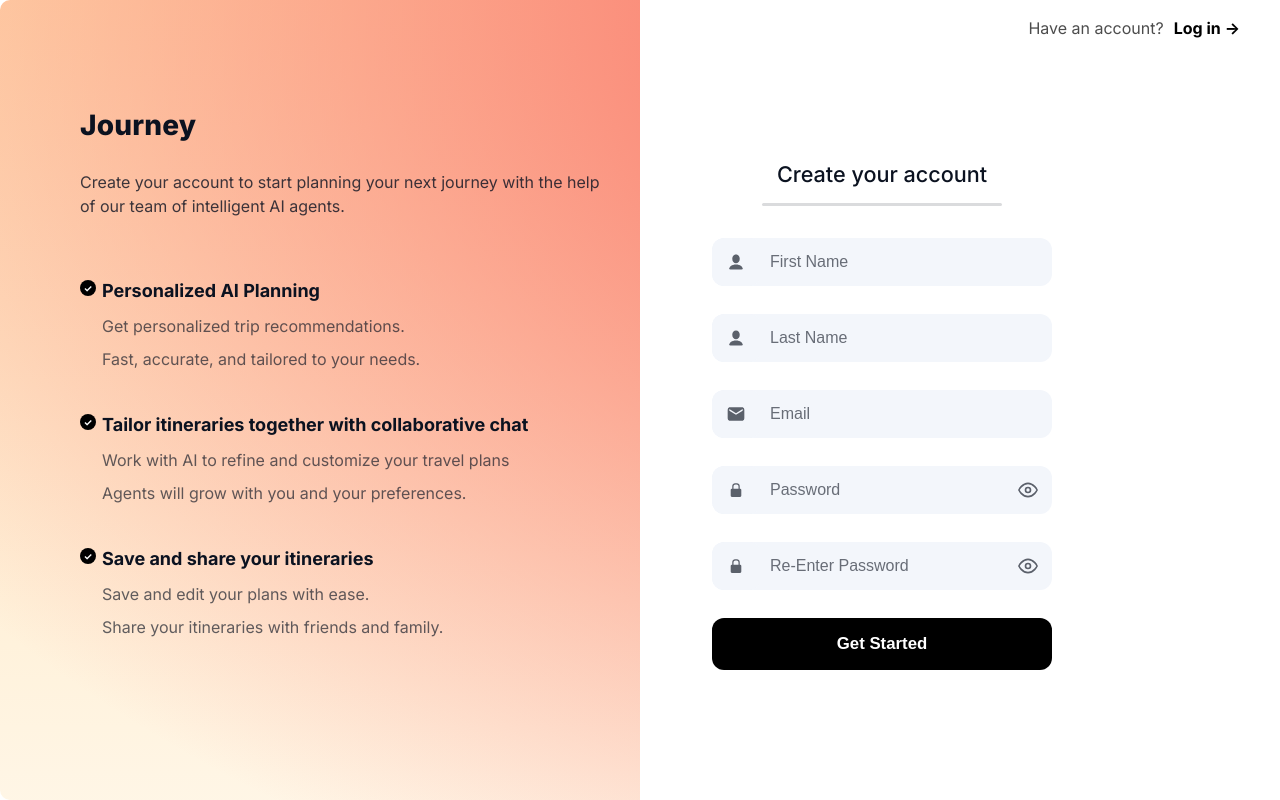
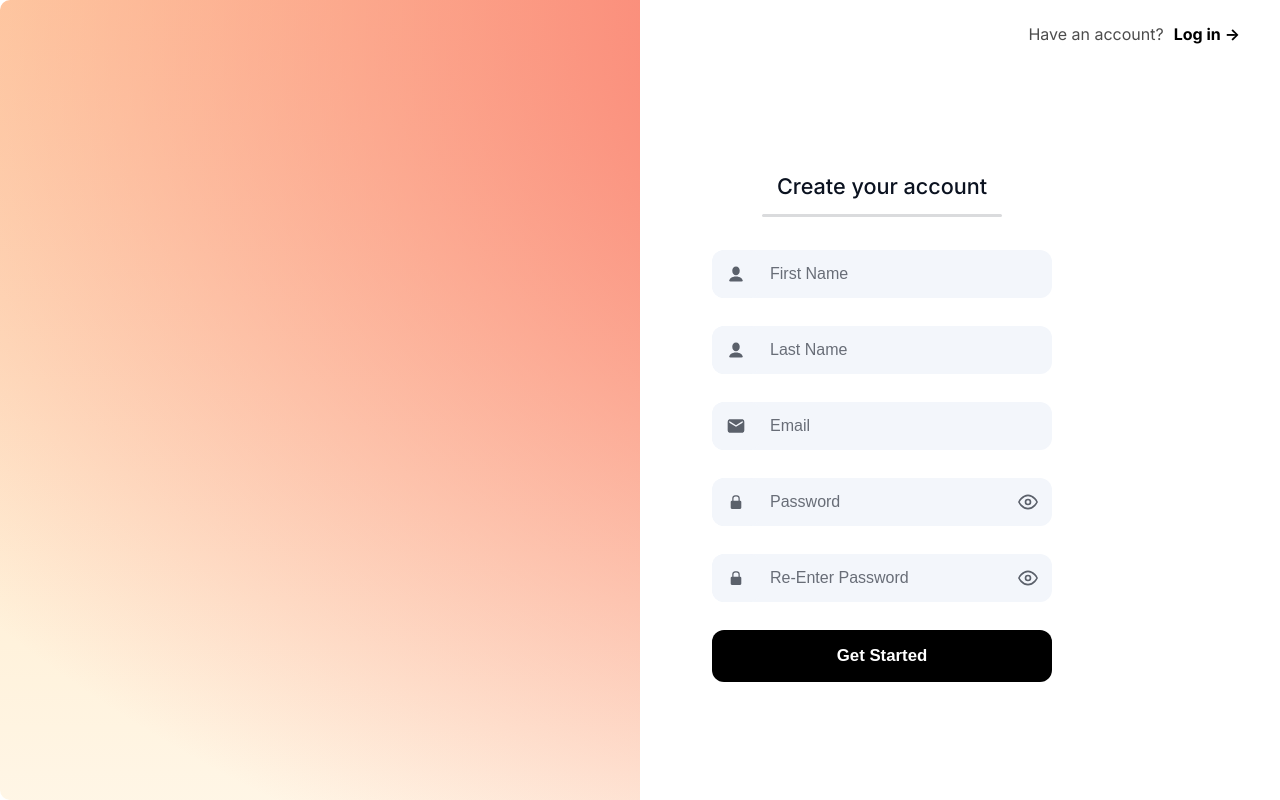
Before and after one commit to CFdefense/Journey, a React (Vite) app in the folder frontend/: page /signup in a window 1280 px wide. Built offline with nearby package versions, Linux system fonts and the light colour scheme; no server answers.

Commit message:
animations and navbar height

```diff
--- a/frontend/src/pages/Login.tsx
+++ b/frontend/src/pages/Login.tsx
@@ -33,12 +33,14 @@ export default function Login() {
     <div className="auth-content">
       <div className="login-container">
         <div className="login-box">
-          <h1>Log in to your account</h1>
+          <h1 className="fade-in" style={{ animationDelay: "0ms" }}>
+            Log in to your account
+          </h1>
           <form onSubmit={handleSubmit}>
             <label className="sr-only" htmlFor="email">
               Email
             </label>
-            <div className="field">
+            <div className="field fade-in" style={{ animationDelay: "50ms" }}>
               <span className="field__icon" aria-hidden>
                 <svg
                   width="20"
@@ -66,7 +68,10 @@ export default function Login() {
             <label className="sr-only" htmlFor="password">
               Password
             </label>
-            <div className="field field--password">
+            <div
+              className="field field--password fade-in"
+              style={{ animationDelay: "100ms" }}
+            >
               <span className="field__icon" aria-hidden>
                 <svg
                   width="20"
@@ -128,10 +133,19 @@ export default function Login() {
                 )}
               </button>
             </div>
-            <div className="forgot-password">
+            <div
+              className="forgot-password fade-in"
+              style={{ animationDelay: "150ms" }}
+            >
               <Link to="/forgot">Don't remember your password?</Link>
             </div>
-            <button type="submit">Log In</button>
+            <button
+              type="submit"
+              className="fade-in"
+              style={{ animationDelay: "200ms" }}
+            >
+              Log In
+            </button>
           </form>
           {error && <p>{error}</p>}
         </div>
--- a/frontend/src/pages/SignUp.tsx
+++ b/frontend/src/pages/SignUp.tsx
@@ -70,15 +70,25 @@ export default function Signup() {
       <div className="login-container">
         <div className="signup-page-content">
           <section className="signup-marketing">
-            <Link to="/home" className="signup-brand">
+            <Link
+              to="/home"
+              className="signup-brand fade-in"
+              style={{ animationDelay: "0ms" }}
+            >
               Journey
             </Link>
-            <p className="signup-sub">
+            <p
+              className="signup-sub fade-in"
+              style={{ animationDelay: "50ms" }}
+            >
               Create your account to start planning your next journey with the
               help of our team of intelligent AI agents.
             </p>
             <div className="signup-bullets">
-              <div className="bullet-item">
+              <div
+                className="bullet-item fade-in"
+                style={{ animationDelay: "100ms" }}
+              >
                 <div className="bullet-content">
                   <div className="bullet-title">Personalized AI Planning</div>
                   <div className="bullet-desc">
@@ -89,7 +99,10 @@ export default function Signup() {
                   </div>
                 </div>
               </div>
-              <div className="bullet-item">
+              <div
+                className="bullet-item fade-in"
+                style={{ animationDelay: "150ms" }}
+              >
                 <div className="bullet-content">
                   <div className="bullet-title">
                     Tailor itineraries together with collaborative chat
@@ -102,7 +115,10 @@ export default function Signup() {
                   </div>
                 </div>
               </div>
-              <div className="bullet-item">
+              <div
+                className="bullet-item fade-in"
+                style={{ animationDelay: "200ms" }}
+              >
                 <div className="bullet-content">
                   <div className="bullet-title">
                     Save and share your itineraries
@@ -118,12 +134,14 @@ export default function Signup() {
             </div>
           </section>
           <div className="signup-box signup-form-panel">
-            <h1>Create your account</h1>
+            <h1 className="fade-in" style={{ animationDelay: "250ms" }}>
+              Create your account
+            </h1>
             <form onSubmit={handleSubmit}>
               <label className="sr-only" htmlFor="firstName">
                 First Name
               </label>
-              <div className="field">
+              <div className="field fade-in" style={{ animationDelay: "300ms" }}>
                 <span className="field__icon" aria-hidden>
                   <svg
                     width="20"
@@ -151,7 +169,7 @@ export default function Signup() {
               <label className="sr-only" htmlFor="lastName">
                 Last Name
               </label>
-              <div className="field">
+              <div className="field fade-in" style={{ animationDelay: "350ms" }}>
                 <span className="field__icon" aria-hidden>
                   <svg
                     width="20"
@@ -179,7 +197,7 @@ export default function Signup() {
               <label className="sr-only" htmlFor="email">
                 Email
               </label>
-              <div className="field">
+              <div className="field fade-in" style={{ animationDelay: "400ms" }}>
                 <span className="field__icon" aria-hidden>
                   <svg
                     width="20"
@@ -204,7 +222,10 @@ export default function Signup() {
               <label className="sr-only" htmlFor="password">
                 Password
               </label>
-              <div className="field field--password">
+              <div
+                className="field field--password fade-in"
+                style={{ animationDelay: "450ms" }}
+              >
                 <span className="field__icon" aria-hidden>
                   <svg
                     width="20"
@@ -270,7 +291,10 @@ export default function Signup() {
               <label className="sr-only" htmlFor="confirmPassword">
                 Re-Enter Password
               </label>
-              <div className="field field--password">
+              <div
+                className="field field--password fade-in"
+                style={{ animationDelay: "500ms" }}
+              >
                 <span className="field__icon" aria-hidden>
                   <svg
                     width="20"
@@ -337,7 +361,13 @@ export default function Signup() {
                 </button>
               </div>
 
-              <button type="submit">Get Started</button>
+              <button
+                type="submit"
+                className="fade-in"
+                style={{ animationDelay: "550ms" }}
+              >
+                Get Started
+              </button>
             </form>
             {error && <p>{error}</p>}
           </div>
--- a/frontend/src/styles/Login.css
+++ b/frontend/src/styles/Login.css
@@ -7,6 +7,34 @@
   flex-direction: column;
   overflow-y: auto;
   overflow-x: hidden;
+}
+
+/* Fade-in utility */
+@keyframes fadeInUp {
+  from {
+    opacity: 0;
+    transform: translateY(8px);
+  }
+  to {
+    opacity: 1;
+    transform: translateY(0);
+  }
+}
+
+.fade-in {
+  opacity: 0;
+  transform: translateY(8px);
+  animation: fadeInUp 500ms ease forwards;
+  animation-delay: var(--fade-delay, 0ms);
+  will-change: opacity, transform;
+}
+
+@media (prefers-reduced-motion: reduce) {
+  .fade-in {
+    animation: none;
+    opacity: 1;
+    transform: none;
+  }
 }
 
 .auth-page--login {
@@ -35,12 +63,17 @@
   width: 100%;
   background: transparent;
   padding: 16px 24px;
+  min-height: 68px;
+  display: flex;
+  align-items: center;
   z-index: 2;
 }
 
 .auth-page--login .auth-navbar .auth-navbar-content {
   max-width: 1200px;
+  width: 100%;
   margin: 0 auto;
+  padding: 0 16px;
   display: flex;
   align-items: center;
   justify-content: space-between;
@@ -317,4 +350,27 @@
       radial-gradient(900px 480px at 50% 0%, #d87f75, transparent 0%),
       linear-gradient(180deg, #e67d71 0%, #e8c89f 30%, #ffffff 100%);
   }
+
+  .auth-content {
+    display: flex;
+    flex-direction: column;
+    align-items: center;
+    justify-content: center;
+    min-height: calc(100svh - 64px);
+    padding: 0 16px;
+    width: 100%;
+  }
+
+  .login-container {
+    padding: 0;
+    width: 100%;
+    flex: 1 1 auto;
+    display: flex;
+    align-items: center;
+    justify-content: center;
+  }
+
+  .auth-navbar .auth-navbar-content {
+    justify-content: space-between;
+  }
 }
--- a/frontend/src/styles/SignUp.css
+++ b/frontend/src/styles/SignUp.css
@@ -7,6 +7,34 @@
   flex-direction: column;
   overflow-y: auto;
   overflow-x: hidden;
+}
+
+/* Fade-in utility */
+@keyframes fadeInUp {
+  from {
+    opacity: 0;
+    transform: translateY(8px);
+  }
+  to {
+    opacity: 1;
+    transform: translateY(0);
+  }
+}
+
+.fade-in {
+  opacity: 0;
+  transform: translateY(8px);
+  animation: fadeInUp 500ms ease forwards;
+  animation-delay: var(--fade-delay, 0ms);
+  will-change: opacity, transform;
+}
+
+@media (prefers-reduced-motion: reduce) {
+  .fade-in {
+    animation: none;
+    opacity: 1;
+    transform: none;
+  }
 }
 
 .auth-page--signup {
@@ -44,13 +72,18 @@
   width: 100%;
   background: transparent;
   padding: 16px 24px;
+  min-height: 68px;
+  display: flex;
+  align-items: center;
   z-index: 2;
   box-sizing: border-box;
 }
 
 .auth-navbar .auth-navbar-content {
   max-width: 1200px;
+  width: 100%;
   margin: 0 auto;
+  padding: 0 16px;
   display: flex;
   align-items: center;
   justify-content: flex-end;
```
